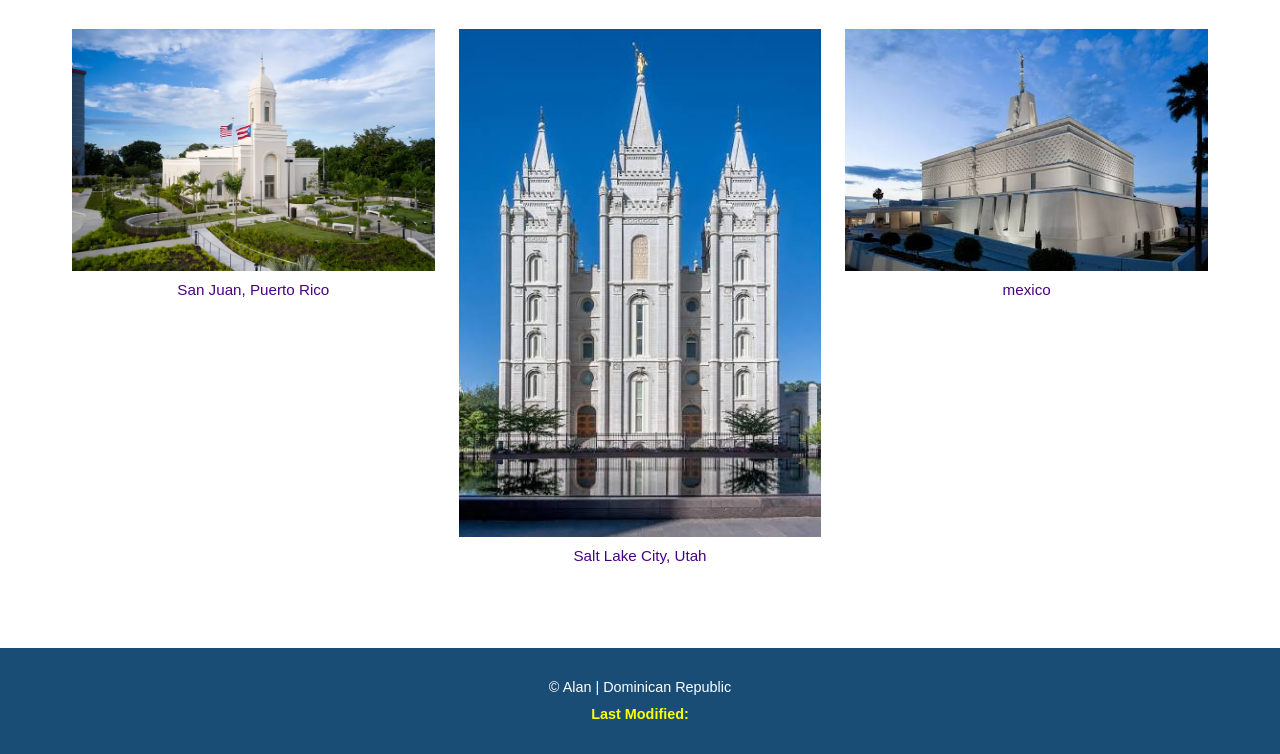
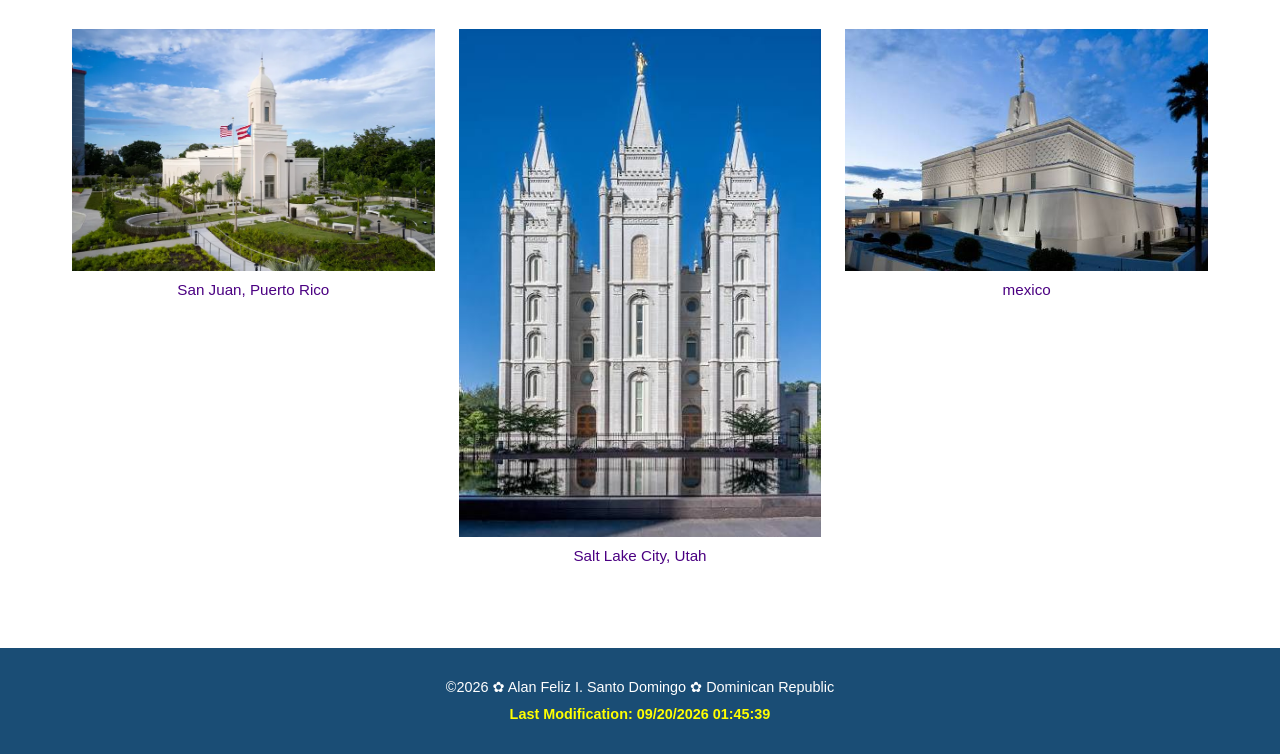
Before and after one commit to alan-technology/wdd131, a plain HTML site: page temples.html in a window 1280 px wide. Shown: the part 1011-1765 px from the top of the page. Drawn offline with Linux system fonts and the light colour scheme.

```diff
--- a/temples.html
+++ b/temples.html
@@ -91,8 +91,8 @@
   </main>
 
   <footer>
-  <p>© <span id="currentyear"></span> Alan | Dominican Republic</p>
-  <p>Last Modified: <span id="lastModified"></span></p>
+    <p>©<span id="year">2026</span> ✿ Alan Feliz I. Santo Domingo ✿ Dominican Republic</p>
+    <p>Last Modification: <span id="last-modified">09/18/2026 03:44:19</span></p>
 </footer>
 </body>
 </html>
```
